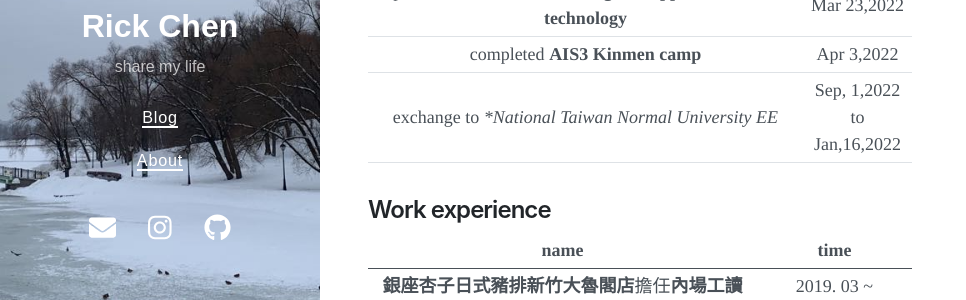
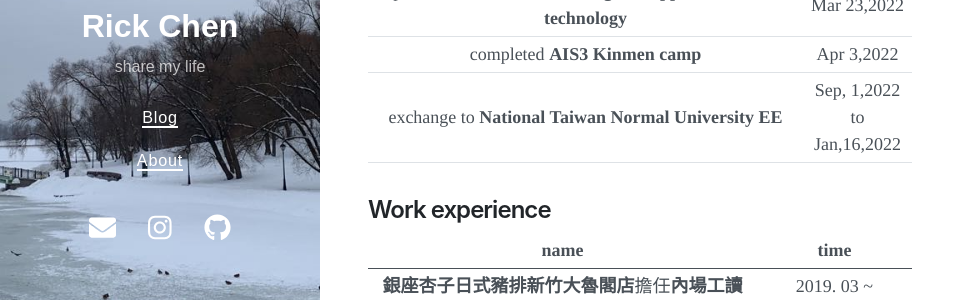
Before and after one commit to jerry940917chen/jerry940917chen.github.io, a Jekyll site: the page built from about.md, in a window 1280 px wide and 900 px high, scrolled down 680 px. Shown: the part 385-685 px from the top of the window, without its empty margins (0-966 px from the left). Built offline with Jekyll 4.4.1, drawn with Linux system fonts in a browser that asks for light colours; nearby versions of some CDN libraries; our own code applies the rules of GitHub Pages for plain Markdown files.

```diff
--- a/about.md
+++ b/about.md
@@ -23,7 +23,7 @@
 |passed **TQC Fundamentals of e-Commerce Professional Level** | Nov 13,2021 |
 |passed **TQC artificial intelligence applications and technology** | Mar 23,2022 |
 |completed **AIS3 Kinmen camp** | Apr 3,2022 |
-|exchange to **National Taiwan Normal University EE* | Sep, 1,2022 <br> to <br> Jan,16,2022 |
+|exchange to **National Taiwan Normal University EE** | Sep, 1,2022 <br> to <br> Jan,16,2022 |
 
 ## Work experience
 
```
